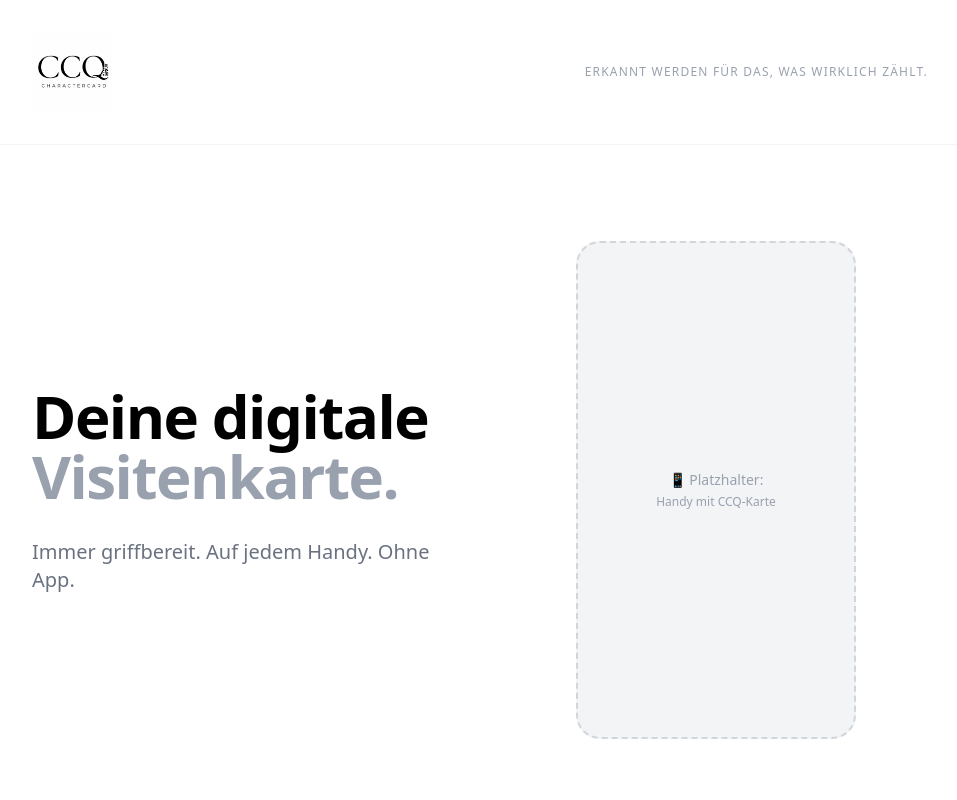
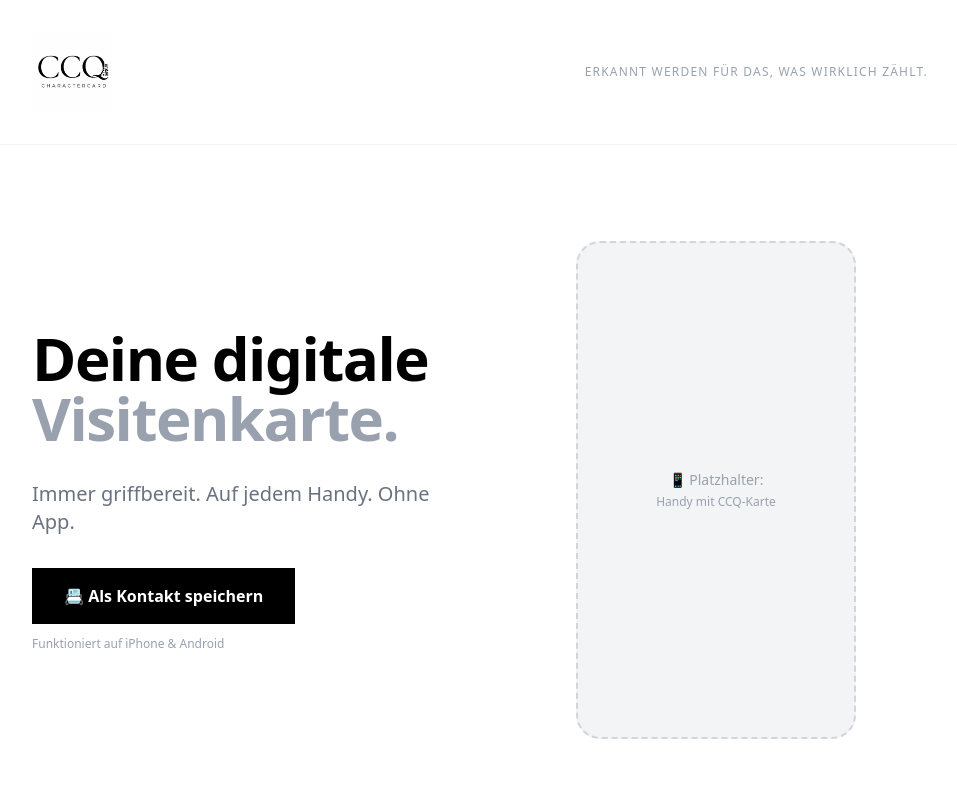
Before and after one commit to StefaniaMaDolak/CCQ-Produktseite, a Next.js app: page / in a window 1280 px wide. Shown: the top 800 px of the page, without its empty margins (160-1117 px from the left). Built offline with nearby package versions, Linux system fonts and the light colour scheme.

Commit message:
Als Kontakt speichern Button + vCard Datei hinzugefügt

```diff
--- a/src/app/page.tsx
+++ b/src/app/page.tsx
@@ -24,6 +24,17 @@ export default function Home() {
               <p className="text-xl text-gray-500">
                 Immer griffbereit. Auf jedem Handy. Ohne App.
               </p>
+              <div className="mt-8">
+                <a
+                  href="/contact.vcf"
+                  download="Stefania-Dolak.vcf"
+                  className="inline-block bg-black text-white font-bold py-4 px-8 hover:bg-gray-800 transition">
+                  📇 Als Kontakt speichern
+                </a>
+                <p className="text-xs text-gray-400 mt-3">
+                  Funktioniert auf iPhone & Android
+                </p>
+              </div>
             </div>
             <div>
               {/* PLATZHALTER: Phone Mockup */}
```
Also changed, not shown: 1 other file (tests, documents, lock files or other folders).
